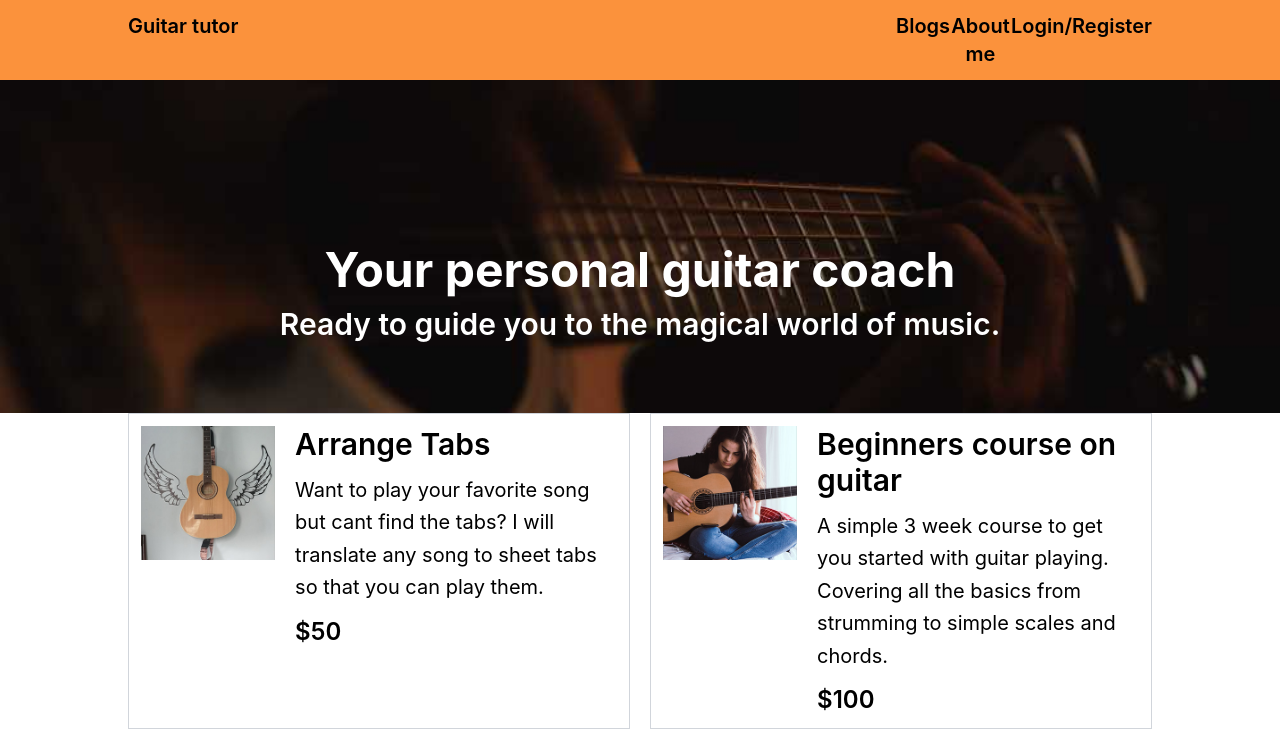
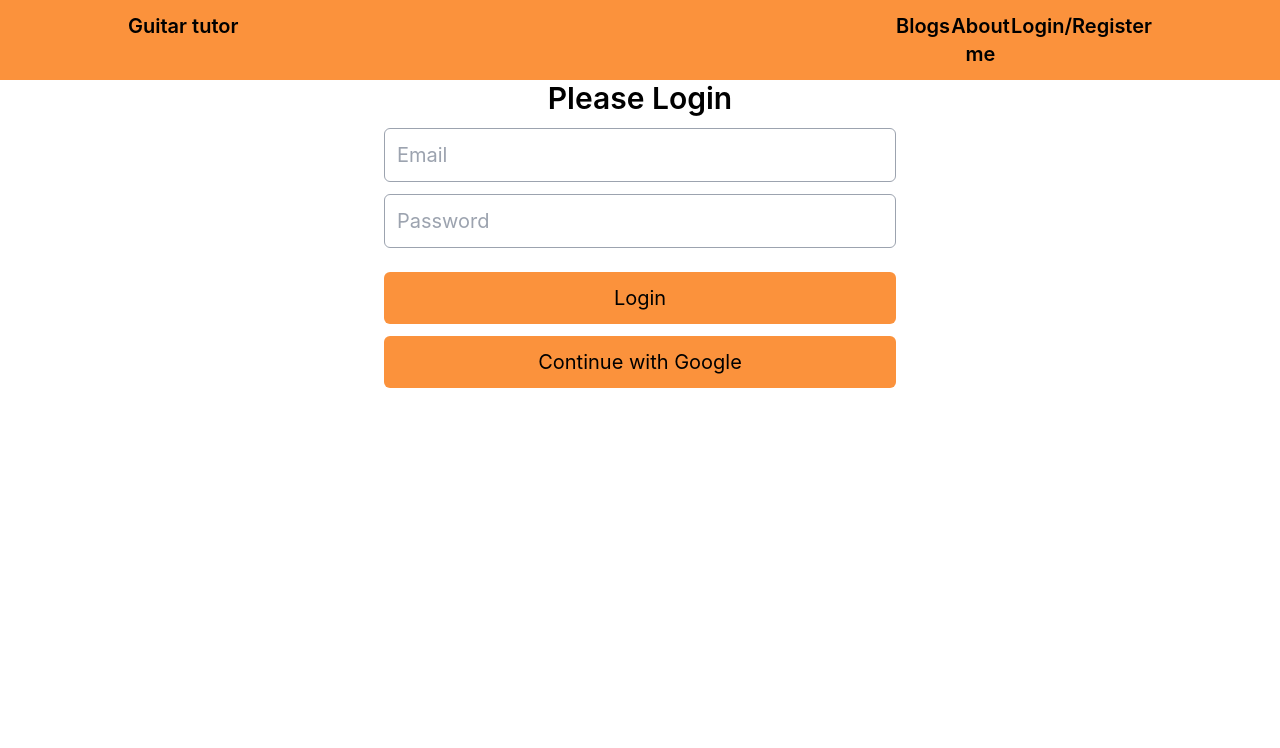
Before and after one commit to Labib2003/assignment-10-firebase-authentication, a React (Create React App) app: page /login in a window 1280 px wide. Shown: the top 748 px of the page. Built offline with nearby package versions, Linux system fonts and the light colour scheme.

Commit message:
google sign in added

```diff
--- a/package.json
+++ b/package.json
@@ -6,8 +6,10 @@
     "@testing-library/jest-dom": "^5.16.4",
     "@testing-library/react": "^13.1.1",
     "@testing-library/user-event": "^13.5.0",
+    "firebase": "^9.6.11",
     "react": "^18.0.0",
     "react-dom": "^18.0.0",
+    "react-firebase-hooks": "^5.0.3",
     "react-router-dom": "^6.3.0",
     "react-scripts": "5.0.1",
     "web-vitals": "^2.1.4"
--- a/src/App.js
+++ b/src/App.js
@@ -1,12 +1,20 @@
+import { Route, Routes } from 'react-router-dom';
 import './App.css';
 import Home from './Pages/HomePage/Home/Home';
+import Login from './Pages/Login/Login';
 import Navbar from './SharedPages/Navbar/Navbar';
 
 function App() {
   return (
     <div className="App">
-      <Navbar></Navbar>
-      <Home></Home>
+      <div className='sticky top-0 z-10'>
+        <Navbar></Navbar>
+      </div>
+      <Routes>
+        <Route path='/' element={<Home></Home>}></Route>
+        <Route path='/home' element={<Home></Home>}></Route>
+        <Route path='/login' element={<Login></Login>}></Route>
+      </Routes>
     </div>
   );
 }
--- /dev/null
+++ b/src/Pages/Login/Login.js
@@ -0,0 +1,33 @@
+import React from 'react';
+import auth from '../../firebase.init';
+import { useSignInWithGoogle } from 'react-firebase-hooks/auth'
+
+const Login = () => {
+    const [signInWithGoogle, user] = useSignInWithGoogle(auth);
+    return (
+        <div className='w-4/5 mx-auto'>
+            <h3 className='text-3xl font-semibold'>Please Login</h3>
+            <form>
+                <input
+                    className='block w-1/2 mx-auto text-xl p-3 border border-gray-400 my-3 rounded-md'
+                    type="email"
+                    name=""
+                    placeholder='Email'
+                    required />
+                <input
+                    className='block w-1/2 mx-auto text-xl p-3 border border-gray-400 my-3 rounded-md'
+                    type="password"
+                    name=""
+                    placeholder='Password'
+                    required />
+                <input
+                    className='bg-orange-400 hover:bg-orange-500 text-xl w-1/2 p-3 my-3 rounded-md'
+                    type="submit"
+                    value="Login" />
+            </form>
+            <button onClick={() => signInWithGoogle()} className='bg-orange-400 hover:bg-orange-500 text-xl w-1/2 p-3 rounded-md'>Continue with Google</button>
+        </div>
+    );
+};
+
+export default Login;
--- a/src/SharedPages/Navbar/Navbar.js
+++ b/src/SharedPages/Navbar/Navbar.js
@@ -1,14 +1,15 @@
 import React from 'react';
+import { Link } from 'react-router-dom';
 
 const Navbar = () => {
     return (
         <nav className='bg-orange-400'>
             <div className='w-4/5 mx-auto py-3 flex justify-between text-xl font-semibold'>
-                <p>Guitar tutor</p>
+                <Link to='/'>Guitar tutor</Link>
                 <div className='w-1/4 flex justify-between'>
                     <p>Blogs</p>
                     <p>About me</p>
-                    <p>Login/Register</p>
+                    <Link to='/login'>Login/Register</Link>
                 </div>
             </div>
         </nav>
--- /dev/null
+++ b/src/firebase.init.js
@@ -0,0 +1,22 @@
+// Import the functions you need from the SDKs you need
+import { initializeApp } from "firebase/app";
+import { getAuth } from "firebase/auth"
+// TODO: Add SDKs for Firebase products that you want to use
+// https://firebase.google.com/docs/web/setup#available-libraries
+
+// Your web app's Firebase configuration
+const firebaseConfig = {
+    apiKey: "AIzaSyB43OQ7QTKsznVNISGXhvvKwJBYCO8wa7U",
+    authDomain: "guitar-tutor-assignment.firebaseapp.com",
+    projectId: "guitar-tutor-assignment",
+    storageBucket: "guitar-tutor-assignment.appspot.com",
+    messagingSenderId: "641219077607",
+    appId: "1:641219077607:web:c0b3da8cbdef9a1c888942"
+};
+
+// Initialize Firebase
+const app = initializeApp(firebaseConfig);
+
+const auth = getAuth(app);
+
+export default auth;
--- a/src/index.js
+++ b/src/index.js
@@ -3,12 +3,15 @@ import ReactDOM from 'react-dom/client';
 import './index.css';
 import App from './App';
 import reportWebVitals from './reportWebVitals';
+import { BrowserRouter } from 'react-router-dom';
 
 const root = ReactDOM.createRoot(document.getElementById('root'));
 root.render(
-  <React.StrictMode>
-    <App />
-  </React.StrictMode>
+  <BrowserRouter>
+    <React.StrictMode>
+      <App />
+    </React.StrictMode>
+  </BrowserRouter>
 );
 
 // If you want to start measuring performance in your app, pass a function
```
Also changed, not shown: 1 other file (tests, documents, lock files or other folders).
